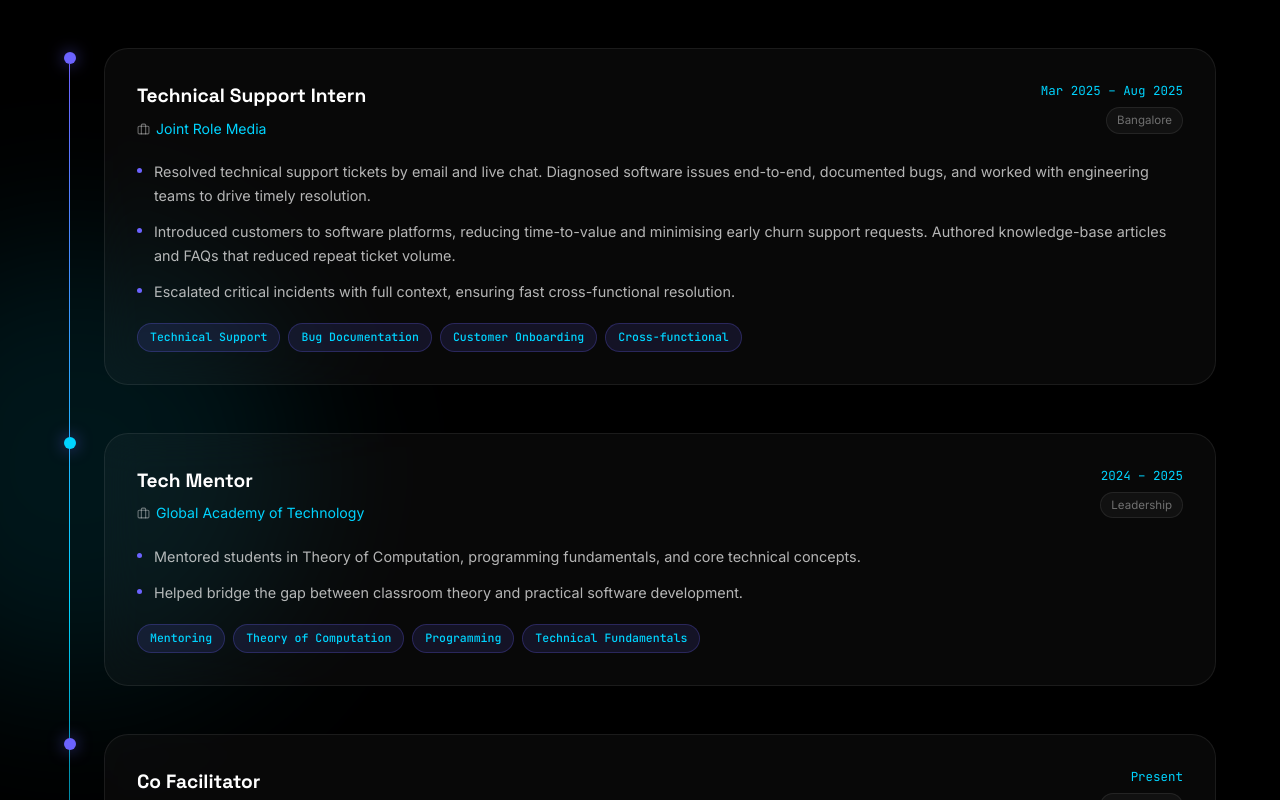
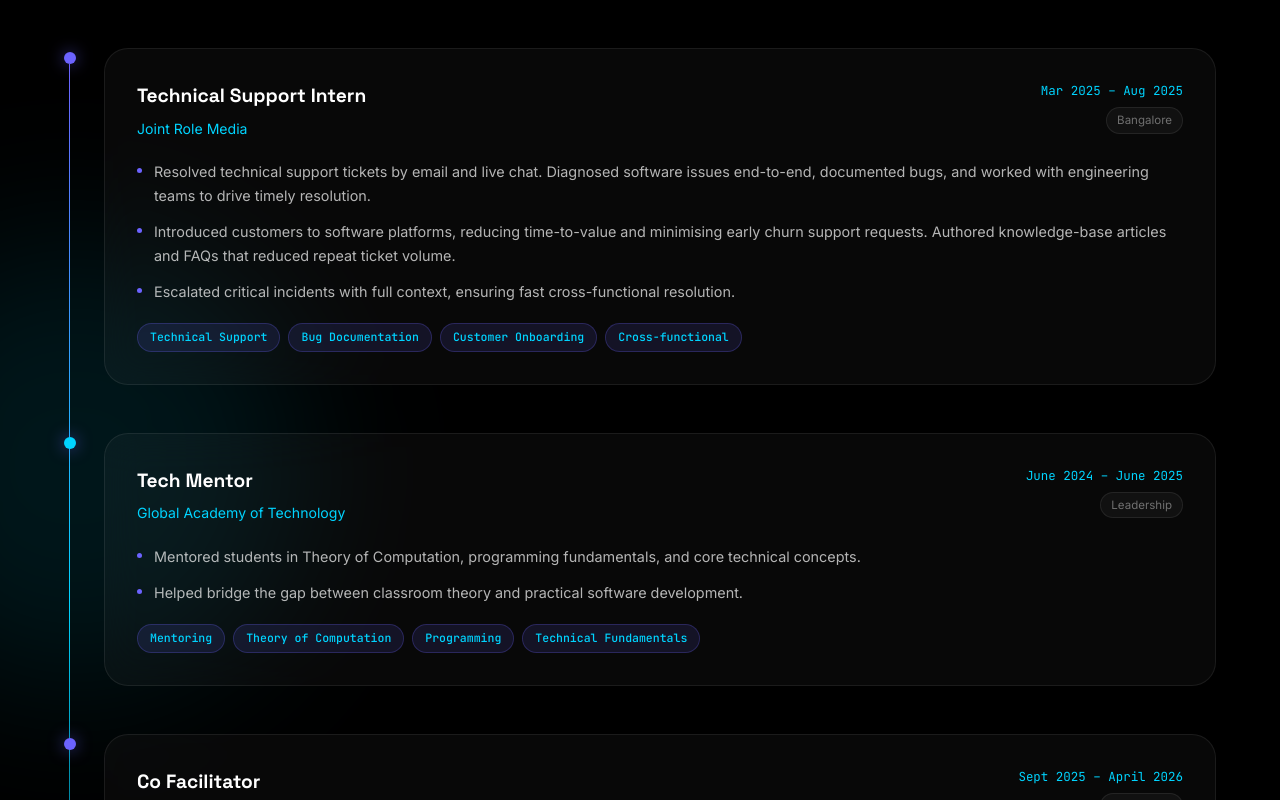
Before and after one commit to Pranav-ns/Portfolio, a Next.js app: page / in a window 1280 px wide. Shown: the part 2140-2940 px from the top of the page. Built offline with nearby package versions, Linux system fonts and the light colour scheme.

Commit message:
content: update role dates and remove briefcase icon

```diff
--- a/src/components/Experience.tsx
+++ b/src/components/Experience.tsx
@@ -1,7 +1,7 @@
 "use client";
 import { useRef } from "react";
 import { motion, useInView } from "framer-motion";
-import { Briefcase, ExternalLink } from "lucide-react";
+import { ExternalLink } from "lucide-react";
 import styles from "./Experience.module.css";
 
 const experiences = [
@@ -24,7 +24,7 @@ const experiences = [
     role: "Tech Mentor",
     company: "Global Academy of Technology",
     companyUrl: "#",
-    period: "2024 – 2025",
+    period: "June 2024 – June 2025",
     location: "Leadership",
     type: "Leadership",
     bullets: [
@@ -38,7 +38,7 @@ const experiences = [
     role: "Co Facilitator",
     company: "University of Alberta",
     companyUrl: "#",
-    period: "Present",
+    period: "Sept 2025 – April 2026",
     location: "Leadership",
     type: "Leadership",
     bullets: [
@@ -99,7 +99,6 @@ export default function Experience() {
                   <div>
                     <div className={styles.role}>{exp.role}</div>
                     <div className={styles.company}>
-                      <Briefcase size={13} />
                       {exp.companyUrl !== "#" ? (
                         <a href={exp.companyUrl} target="_blank" rel="noopener noreferrer" className={styles.companyLink}>
                           {exp.company} <ExternalLink size={11} />
```
